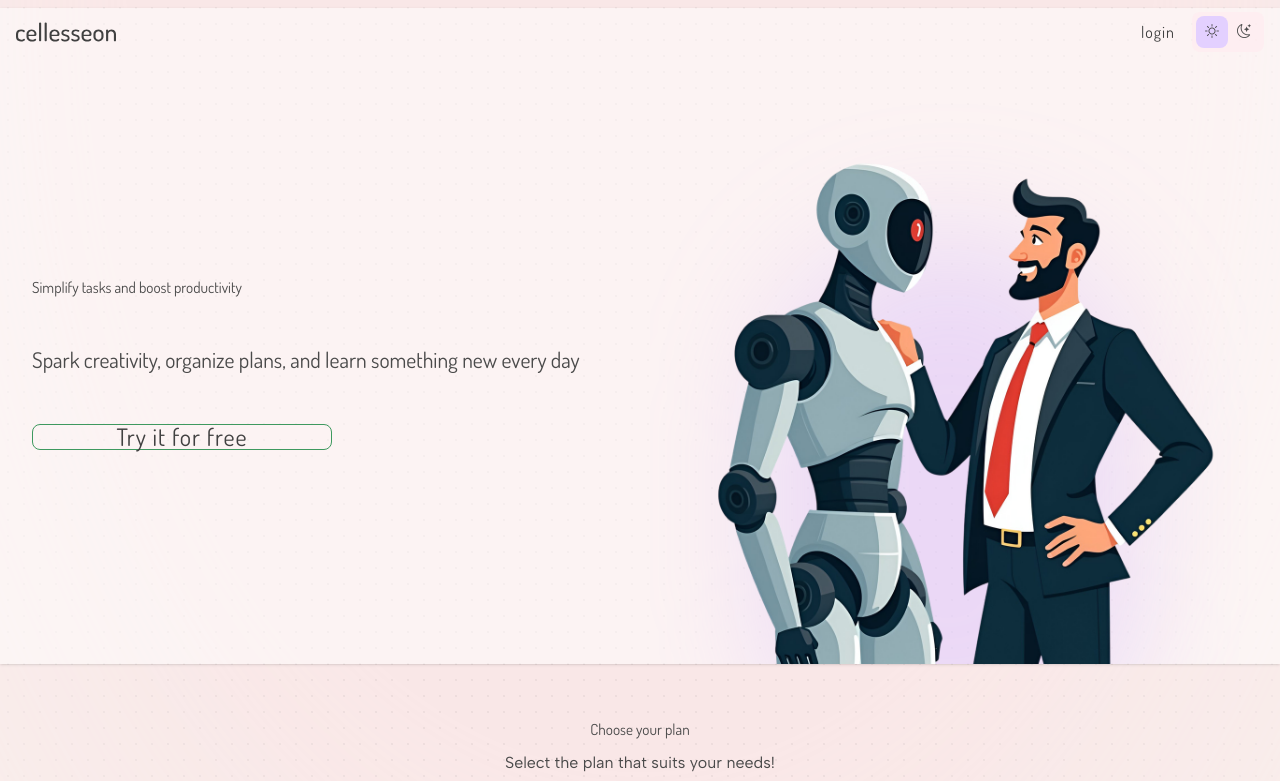
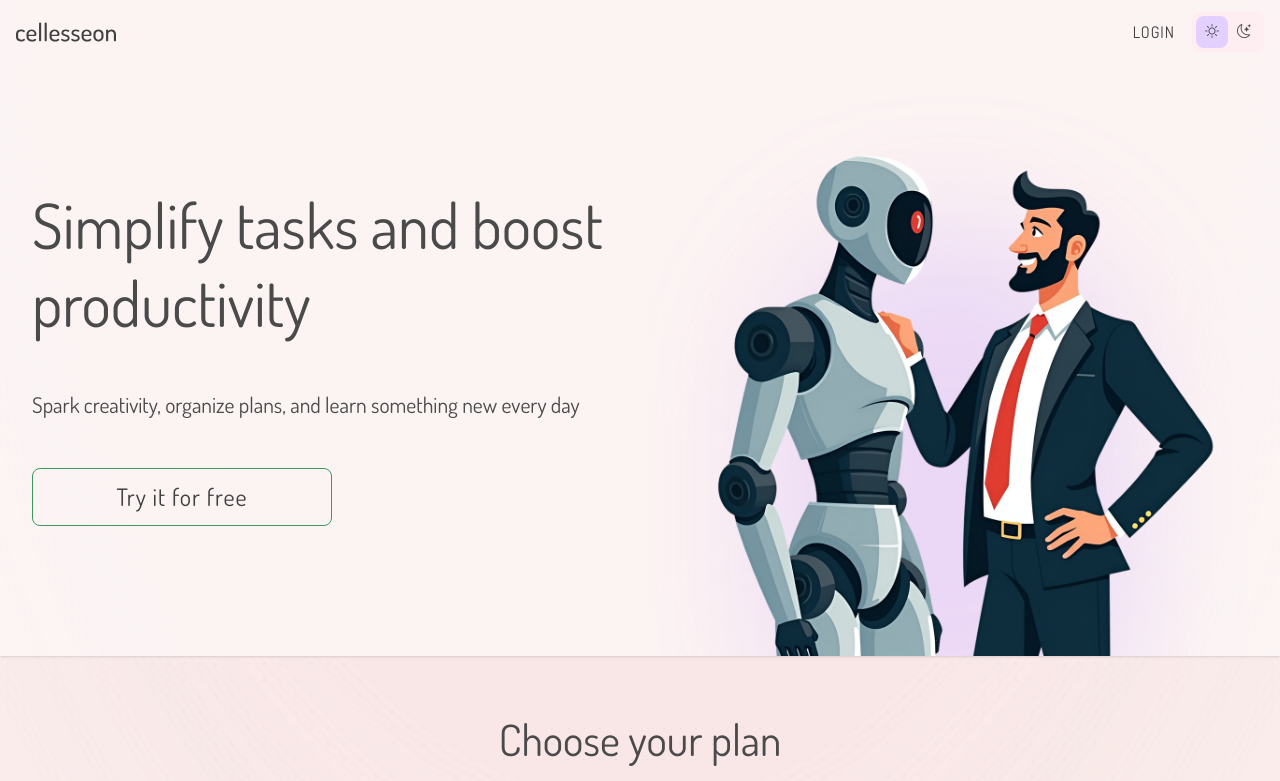
Before and after one commit to jordachewd/Cellesseon, a Next.js app: page / in a window 1280 px wide. Shown: the top 781 px of the page. Built offline with nearby package versions, Linux system fonts and the light colour scheme; no server answers; what tailwindcss-animated would draw is missing.

Commit message:
refactor: update styles and layout in various components; improve button padding and tooltip positioning

```diff
--- a/src/app/globals.css
+++ b/src/app/globals.css
@@ -209,17 +209,6 @@ object {
   @apply block max-w-full;
 }
 
-/* reset heading style */
-h1,
-h2,
-h3,
-h4,
-h5,
-h6 {
-  font-size: inherit;
-  font-weight: inherit;
-}
-
 a {
   @apply text-lightText-600 transition-all ease-in hover:text-jwdMarine-500 dark:text-darkText-700 dark:hover:text-white;
 }
@@ -281,7 +270,7 @@ a {
   }
 
   .btn-lg {
-    @apply px-6 py-2 text-2xl leading-none;
+    @apply px-6 py-2.5 text-2xl leading-none;
   }
 
   .btn-text {
@@ -302,11 +291,11 @@ a {
   }
 
   .tooltip-content {
-    @apply pointer-events-none absolute z-50 rounded-md bg-darkSecondary-600 px-2 py-1 text-xs leading-none text-white opacity-0 shadow transition-opacity duration-200 group-hover:opacity-100 group-focus-within:opacity-100;
+    @apply pointer-events-none absolute z-50 rounded-md bg-darkSecondary-600 p-0.5 text-[10px] leading-none text-white opacity-0 shadow transition-opacity duration-200 group-hover:opacity-100 group-focus-within:opacity-100;
   }
 
   .chat-markdown {
-    @apply mt-6 max-w-[80%] break-words rounded-l-xl rounded-b-xl bg-lightSecondary-200 px-3 py-1 text-lightText-500 shadow dark:bg-darkSecondary-500 dark:text-darkText-500;
+    @apply mt-6 max-w-[80%] wrap-break-word rounded-l-xl rounded-b-xl bg-lightSecondary-200 px-3 py-1 text-lightText-500 shadow dark:bg-darkSecondary-500 dark:text-darkText-500;
   }
 
   .chat-markdown--bot {
@@ -437,6 +426,6 @@ a {
   }
 
   .cellesseon-scrollbar {
-    @apply [&::-webkit-scrollbar]:w-[2px] [&::-webkit-scrollbar-thumb]:rounded-full [&::-webkit-scrollbar-track]:rounded-full [&::-webkit-scrollbar-track]:bg-lightBorders-500 [&::-webkit-scrollbar-thumb]:bg-lightSecondary-800 dark:[&::-webkit-scrollbar-track]:bg-darkBorders-500 dark:[&::-webkit-scrollbar-thumb]:bg-darkSecondary-500;
+    @apply [&::-webkit-scrollbar]:w-0.5 [&::-webkit-scrollbar-thumb]:rounded-full [&::-webkit-scrollbar-track]:rounded-full [&::-webkit-scrollbar-track]:bg-lightBorders-500 [&::-webkit-scrollbar-thumb]:bg-lightSecondary-800 dark:[&::-webkit-scrollbar-track]:bg-darkBorders-500 dark:[&::-webkit-scrollbar-thumb]:bg-darkSecondary-500;
   }
 }
--- a/src/app/page.tsx
+++ b/src/app/page.tsx
@@ -15,7 +15,7 @@ export default async function Home() {
     : null;
 
   return userId ? (
-    <PageWrapper id="ChatPageWrapper" className="!flex-row">
+    <PageWrapper id="ChatPageWrapper" className="flex-row!">
       <ChatSidebar userPlan={userData?.plan || null} />
       <ChatWrapper />
     </PageWrapper>
--- a/src/components/chat/chat-sidebar.tsx
+++ b/src/components/chat/chat-sidebar.tsx
@@ -42,7 +42,7 @@ export default function ChatSidebar({ userPlan }: ChatSidebarProps) {
 
   return (
     <>
-      <div className="fixed left-2 top-2.5 z-30 flex rounded-md p-1">
+      <div className="fixed left-52 top-2.5 z-30 flex rounded-md p-1">
         <SidebarToggle
           icon="bi-layout-sidebar"
           title={`${isOpen ? "Hide menu" : "Show menu"}`}
--- a/src/components/chat/chat-wrapper.tsx
+++ b/src/components/chat/chat-wrapper.tsx
@@ -1,4 +1,5 @@
 "use client";
+
 import { useRef, useState } from "react";
 import { Message } from "@/types";
 import ChatHeader from "@/components/chat/chat-header";
--- a/src/components/layout/app-header.tsx
+++ b/src/components/layout/app-header.tsx
@@ -31,8 +31,8 @@ export default function Header() {
           <LogoV2 />
         </div>
         <div className="ml-auto flex items-center gap-4">
-          <Link className="btn btn-text btn-sm" href="/sign-in">
-            login
+          <Link className="btn btn-text btn-sm uppercase" href="/sign-in">
+            Login
           </Link>
 
           <ToggleTheme />
--- a/src/components/layout/main-wrapper.tsx
+++ b/src/components/layout/main-wrapper.tsx
@@ -14,7 +14,7 @@ export default function MainWrapper({
       className={`relative z-0 flex w-full flex-col pb-[env(safe-area-inset-bottom)] pt-[env(safe-area-inset-top)] ${styles}`}
     >
       {children}
-      <div className="absolute inset-0 z-[1] flex h-full w-full bg-size-[16px_16px] bg-[radial-gradient(#4A4A4A10_1px,transparent_1px)] [-webkit-mask-image:radial-gradient(ellipse_100%_90%_at_50%_0%,#000000_40%,transparent_100%)] [mask-image:radial-gradient(ellipse_100%_90%_at_50%_0%,#000000_40%,transparent_100%)] bg-lightPrimary-500/50 dark:bg-[radial-gradient(#EAEAEA10_1px,transparent_1px)] dark:bg-darkPrimary-500/50" />
+      <div className="absolute inset-0 z-1 flex h-full w-full bg-size-[16px_16px] bg-[radial-gradient(#4A4A4A10_1px,transparent_1px)] [-webkit-mask-image:radial-gradient(ellipse_100%_90%_at_50%_0%,#000000_40%,transparent_100%)] mask-[radial-gradient(ellipse_100%_90%_at_50%_0%,#000000_40%,transparent_100%)] bg-lightPrimary-500/50 dark:bg-[radial-gradient(#EAEAEA10_1px,transparent_1px)] dark:bg-darkPrimary-500/50" />
     </main>
   );
 }
--- a/src/components/sections/landing-page.tsx
+++ b/src/components/sections/landing-page.tsx
@@ -6,7 +6,7 @@ import Link from "next/link";
 export default function LandingPage() {
   return (
     <section
-      className="relative z-10 -mt-14 mb-10 flex w-full flex-1 flex-col items-center gap-10"
+      className="relative z-10 -mt-16 mb-10 flex w-full flex-1 flex-col items-center gap-10"
       id="LandingPageWrapper"
     >
       <div className="flex w-full items-center justify-between bg-white/50 px-4 pt-14 shadow-sm sm:px-6 lg:px-8 dark:bg-darkPrimary-900/50">
@@ -22,7 +22,7 @@ export default function LandingPage() {
             </p>
 
             <Link
-              className="btn btn-lg btn-outlined w-full max-w-[300px]"
+              className="btn btn-lg btn-outlined w-full max-w-[300px] p-4"
               href="/sign-up"
             >
               Try it for free
--- a/src/components/shared/tooltip-arrow.tsx
+++ b/src/components/shared/tooltip-arrow.tsx
@@ -8,10 +8,10 @@ interface TooltipArrowProps {
 }
 
 const placementStyles = {
-  top: "bottom-full left-1/2 -translate-x-1/2 mb-2",
-  right: "left-full top-1/2 -translate-y-1/2 ml-2",
-  bottom: "top-full left-1/2 -translate-x-1/2 mt-2",
-  left: "right-full top-1/2 -translate-y-1/2 mr-2",
+  top: "bottom-full left-1/2 -translate-x-1/2 mb-2 p-1",
+  right: "left-full top-1/2 -translate-y-1/2 ml-2 p-1",
+  bottom: "top-full left-1/2 -translate-x-1/2 mt-2 p-1",
+  left: "right-full top-1/2 -translate-y-1/2 mr-2 p-1",
 };
 
 const arrowStyles = {
```
